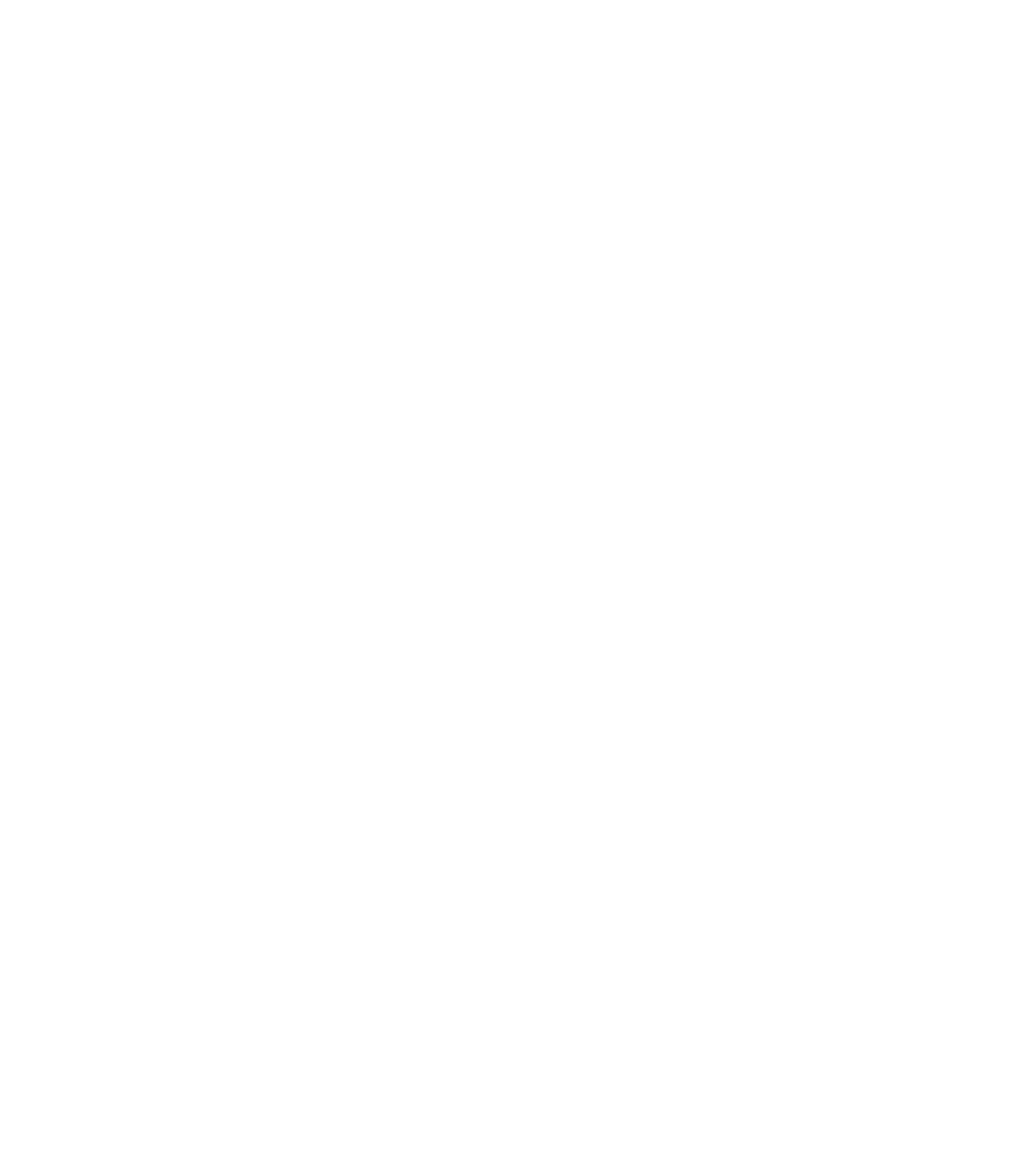
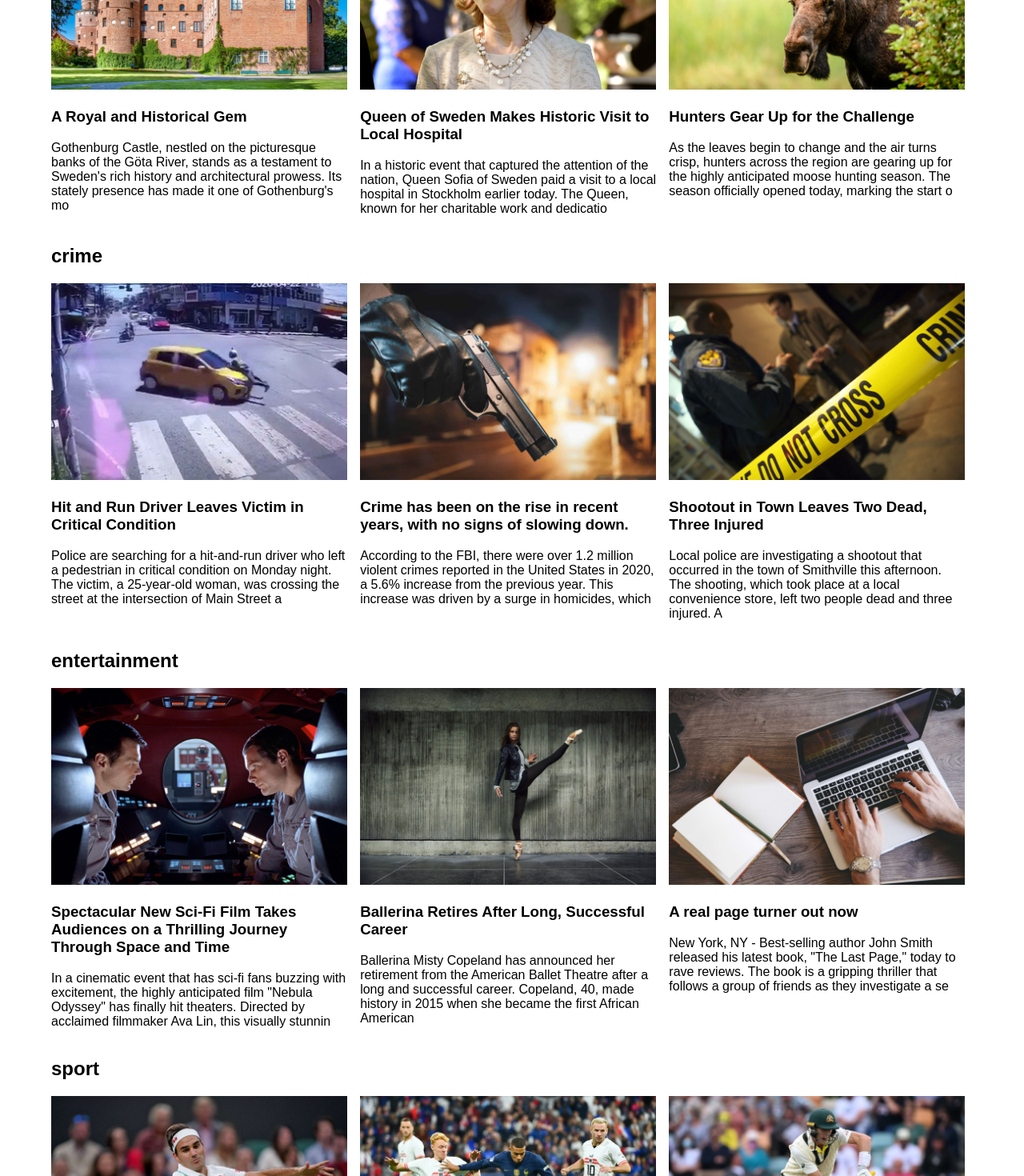
Before and after one commit to Vineethaveerapu/Newsoftheworld, a React (Vite) app: page / in a window 1280 px wide. Shown: the part 1720-3190 px from the top of the page at 80% size. Before the commit the page ends 1118 px from the top, so only its background shows below. Built offline with nearby package versions, Linux system fonts and the light colour scheme.

Commit message:
categoryNews added

```diff
--- a/src/App.jsx
+++ b/src/App.jsx
@@ -4,6 +4,15 @@ import Footer from "./components/Footer";
 import BreakingNews from "./components/BreakingNews";
 import styles from "./app.module.css";
 import Featured from "./components/Featured";
+import CategoryNews from "./components/CategoryNews";
+import {
+  sportArticles,
+  swedenArticles,
+  crimeArticles,
+  worldArticles,
+  entertainmentArticles
+} from "./data/data";
+
 function App() {
   return (
     <div className={styles.app}>
@@ -12,6 +21,14 @@ function App() {
       <main className={styles.content}>
         <BreakingNews />
         <Featured />
+        <CategoryNews title="world" articles={worldArticles.slice(0, 3)} />
+        <CategoryNews title="sweden" articles={swedenArticles.slice(0, 3)} />
+        <CategoryNews title="crime" articles={crimeArticles.slice(0, 3)} />
+        <CategoryNews
+          title="entertainment"
+          articles={entertainmentArticles.slice(0, 3)}
+        />
+        <CategoryNews title="sport" articles={sportArticles.slice(0, 3)} />
       </main>
 
       <Footer />
--- /dev/null
+++ b/src/components/CategoryNews/categoryNews.module.css
@@ -0,0 +1,14 @@
+.articles {
+  display: flex;
+  flex-direction: row;
+  flex-wrap: wrap;
+  gap: 1rem;
+}
+
+.item {
+  max-width: calc(33% - 10px);
+  img {
+    max-width: 100%;
+    height: auto;
+  }
+}
--- /dev/null
+++ b/src/components/CategoryNews/index.jsx
@@ -0,0 +1,22 @@
+import styles from "./categoryNews.module.css";
+import { getImageUrl } from "../../utils/functions";
+
+function CategoryNews({ title, articles }) {
+  return (
+    <div className={styles.categoryNews}>
+      <h2>{title}</h2>
+      <div className={styles.articles}>
+        {articles.map((article) => {
+          return (
+            <div key={article.deck} className={styles.item}>
+              <img src={getImageUrl(article.image)} alt={article.headlines} />
+              <h3>{article.deck}</h3>
+              <p>{article.story.slice(0, 200)}</p>
+            </div>
+          );
+        })}
+      </div>
+    </div>
+  );
+}
+export default CategoryNews;
--- a/src/components/SportNews/index.jsx
+++ b/src/components/SportNews/index.jsx
@@ -1,9 +1,9 @@
 import styles from "./sportNews.module.css";
 import { getImageUrl } from "../../utils/functions";
-import { sportsArticles } from "../../data/data.js";
+import { sportArticles } from "../../data/data.js";
 
 function SportNews({ className = "" }) {
-  const twoArticles = sportsArticles.slice(0, 2);
+  const twoArticles = sportArticles.slice(0, 2);
   // console.log("twoArticles", twoArticles);
   return (
     <div className={`${styles.sportNews} ${className}`}>
--- a/src/data/data.js
+++ b/src/data/data.js
@@ -208,8 +208,21 @@ const getArticlesInCategory = (categoryName, random = false) => {
   return filteredArticles;
 };
 
-const sportsArticles = getArticlesInCategory("sport", true);
-// console.log("sportsArticles", sportsArticles);
+const sportArticles = getArticlesInCategory("sport", true);
+const swedenArticles = getArticlesInCategory("sweden", true);
+const crimeArticles = getArticlesInCategory("crime", true);
+const worldArticles = getArticlesInCategory("world", true);
+const entertainmentArticles = getArticlesInCategory("entertainment", true);
+// console.log("sportArticles", sportArticles);
 
-export { articles, getArticlesInCategory, sportsArticles };
+export {
+  articles,
+  getArticlesInCategory,
+  sportArticles,
+  swedenArticles,
+  crimeArticles,
+  worldArticles,
+  entertainmentArticles
+};
+
 export default articles;
```
